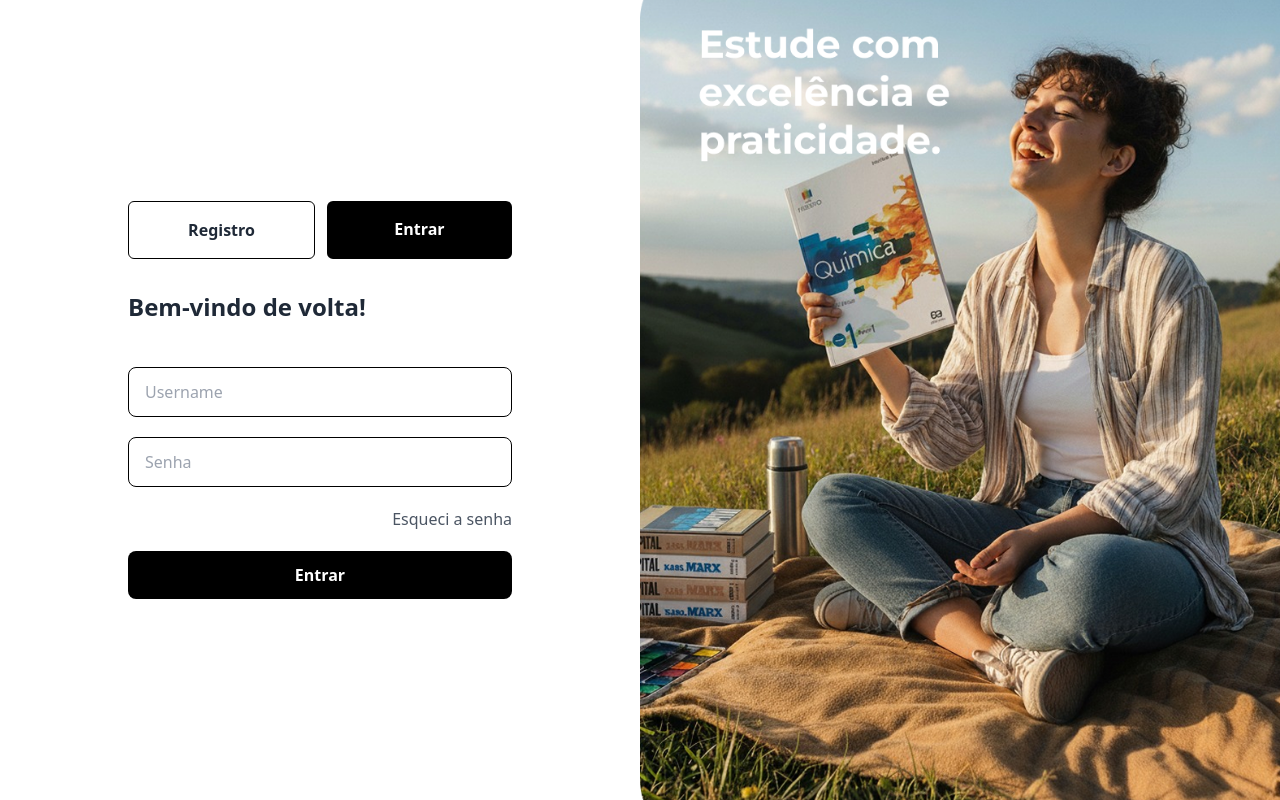
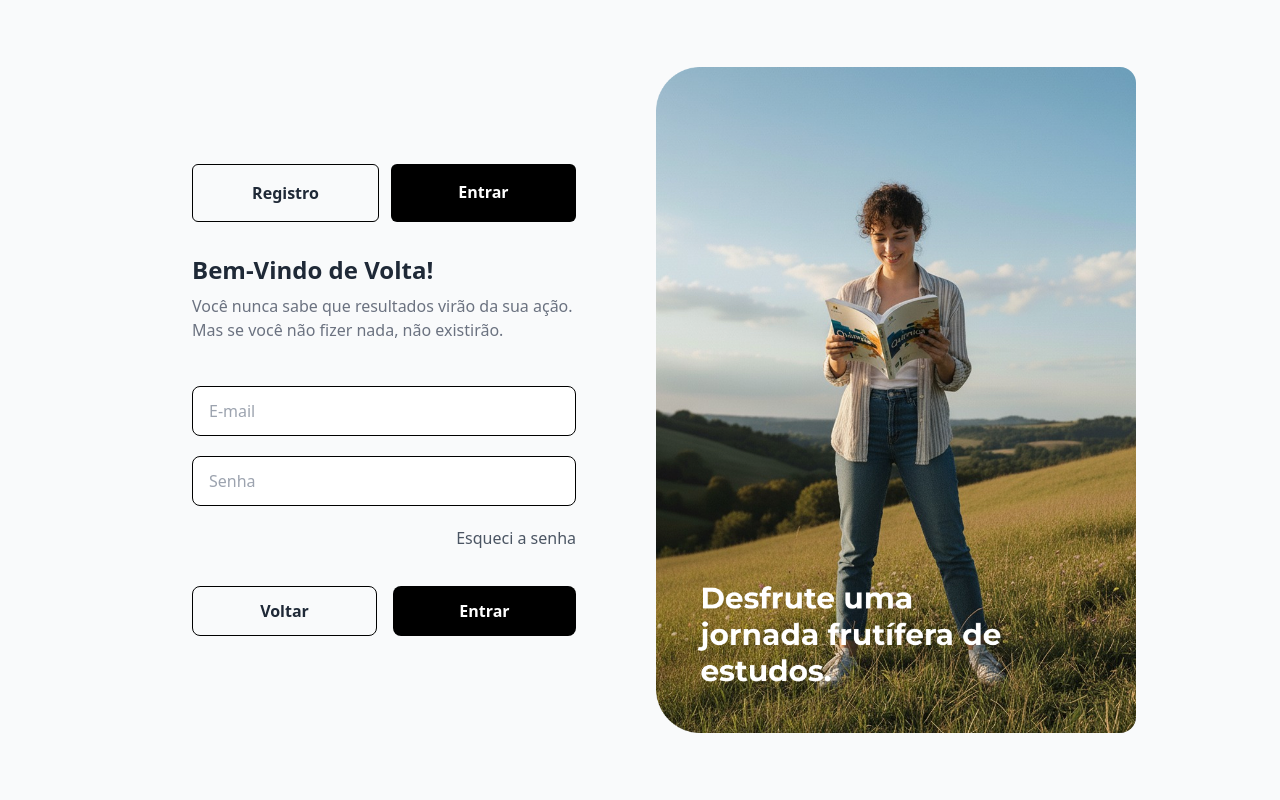
Before and after one commit to Edu-oliveira7/SAE, a Django app: page /entrar/ in a window 1280 px wide. Run offline with Django 5.2, Linux system fonts and the light colour scheme; some libraries are stand-ins or nearby versions.

Commit message:
ajuste na tela de login

```diff
--- a/sae/templates/index.html
+++ b/sae/templates/index.html
@@ -23,7 +23,7 @@
         }
     </style>
 </head>
-<body class="bg-[#DBE9F7] text-gray-900">
+<body class="bg-[#FFFAEF] text-gray-900">
 
     <div class="container mx-auto px-4 sm:px-6 lg:px-8">
         <!-- Seção Principal -->
--- a/sae/templates/registro/entrar.html
+++ b/sae/templates/registro/entrar.html
@@ -5,10 +5,11 @@
 {% block title %}Entrar{% endblock %}
 
 {% block content %}
-<div class="flex h-screen bg-white flex-col lg:flex-row">
+<div class="min-h-screen flex items-center justify-center p-4">
+    <div class="flex w-full max-w-5xl rounded-2xl ">
 
         <!-- Lado esquerdo: Formulário -->
-    <div class="flex w-full lg:w-1/2 flex-col items-center justify-center p-6 sm:p-10 lg:p-16 bg-white">
+        <div class="flex w-full lg:w-1/2 flex-col items-center justify-center p-8 sm:p-12">
             <div class="w-full max-w-sm">
 
                 <!-- Botões de navegação com o estado "Entrar" ativo -->
@@ -18,14 +19,15 @@
                 </div>
 
                 <div class="mt-8 text-center lg:text-left">
-                <h1 class="text-2xl font-bold text-gray-800">Bem-vindo de volta!</h1>
+                    <h1 class="text-2xl font-bold text-gray-800">Bem-Vindo de Volta!</h1>
+                    <p class="text-gray-500 mt-2">Você nunca sabe que resultados virão da sua ação.
+                        Mas se você não fizer nada, não existirão.</p>
                 </div>
 
                 <form action="{% url 'entrar' %}" method="POST" class="mt-6 space-y-5">
                     {% csrf_token %}
 
-                <!-- Campos do formulário de login -->
-                <input type="text" name="username" placeholder="Username" required
+                    <input type="text" name="username" placeholder="E-mail" required
                         class="w-full rounded-lg border border-black px-4 py-3 focus:outline-none focus:ring-2 focus:ring-blue-500">
 
                     <input type="password" name="senha" placeholder="Senha" required
@@ -37,19 +39,28 @@
                         </a>
                     </div>
 
+                    <!-- Container para os dois botões inferiores -->
+                    <div class="flex items-stretch space-x-4 pt-4">
+                        <!-- Botão Voltar (é um link para a página inicial) -->
+                        <a href="{% url 'index' %}" class="flex-1 rounded-lg border border-black py-3 text-center font-semibold text-gray-800 transition hover:bg-gray-100">
+                            Voltar
+                        </a>
+                        <!-- Botão Entrar (envia o formulário) -->
                         <button type="submit"
-                    class="w-full rounded-lg bg-black py-3 font-semibold text-white transition hover:bg-gray-800">
+                            class="flex-1 rounded-lg bg-black py-3 font-semibold text-white transition hover:bg-gray-800">
                             Entrar
                         </button>
+                    </div>
                 </form>
             </div>
         </div>
 
         <!-- Lado direito: Imagem -->
-    <div class="relative hidden lg:block lg:w-1/2">
-        <img src="{% static 'imagens/estudos.png' %}" alt="Estude"
-             class="w-full h-full object-cover">
+        <div class="relative hidden lg:block lg:w-1/2 p-4">
+            <img src="{% static 'imagens/estude.png' %}" alt="Mulher estudando ao ar livre"
+                 class="w-full h-full object-cover rounded-2xl">
         </div>
 
     </div>
+</div>
 {% endblock %}
```
Also changed, not shown: sae/templates/registro/registre.html (+20 -14 lines). Lines whose indentation alone changed are shown as unchanged.
